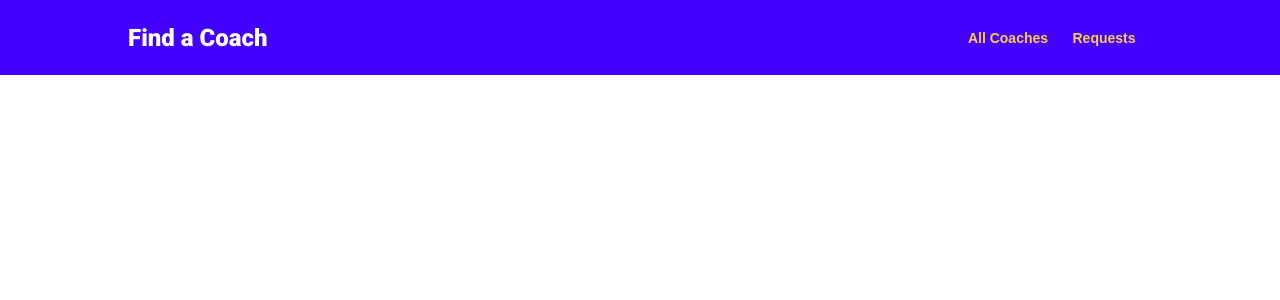
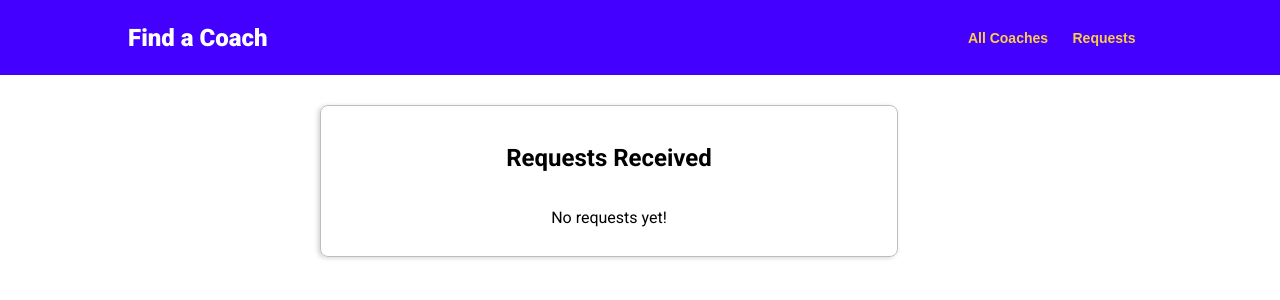
Before and after one commit to 4n0nd3v/find-a-coach, a Vue app: page /requests in a window 1280 px wide. Shown: the top 300 px of the page. Built offline with nearby package versions, Linux system fonts and the light colour scheme.

Commit message:
alters style for requests page

```diff
--- a/src/pages/Requests.vue
+++ b/src/pages/Requests.vue
@@ -1,10 +1,14 @@
 <template>
-  <div v-if="requests.length !== 0">
-    <BaseCard v-for="request of requests" :key="request.id" class="request">
-      <h1>{{ request.userEmail }}</h1>
-      <p >{{ request.message }}</p>
+  <BaseCard class="request">
+    <h1>Requests Received</h1>
+    <section v-if="requests.length !== 0">
+      <div v-for="request of requests" :key="request.id">
+        <p class="mail">teste@.com</p>
+        <p> erquest reste</p>
+      </div>
+    </section>
+    <h2 v-else>No requests yet!</h2>
   </BaseCard>
-  </div>
 </template>
 
 <script>
@@ -25,14 +29,38 @@ export default {
 <style scoped>
   .request {
     h1{
-      margin: 15px 20px;
-      font-size: 16px;
+      text-align: center;
+      margin: 40px 0;
+      font-size: 24px;
       font-weight: 700;
     }
 
+    h2 {
+      margin: 30px;
+      text-align: center;
+      font-size: 16px;
+    }
+
+    div {
+      margin: 20px auto;
+      width: 80%;
+      border: 1px solid rgb(218, 218, 218);
+    }
+
+    div:last-child{
+      margin-bottom: 50px;
+    }
+
     p {
-      font-weight: 400;
-      margin: 20px;
+      margin: 15px;
+      margin-bottom: 20px;
+      font-weight: 500;
+    }
+
+    .mail {
+      margin-bottom: -5px;
+      color: rgb(60, 0, 128);
+      font-weight: 700;
     }
   }
 </style>
```
